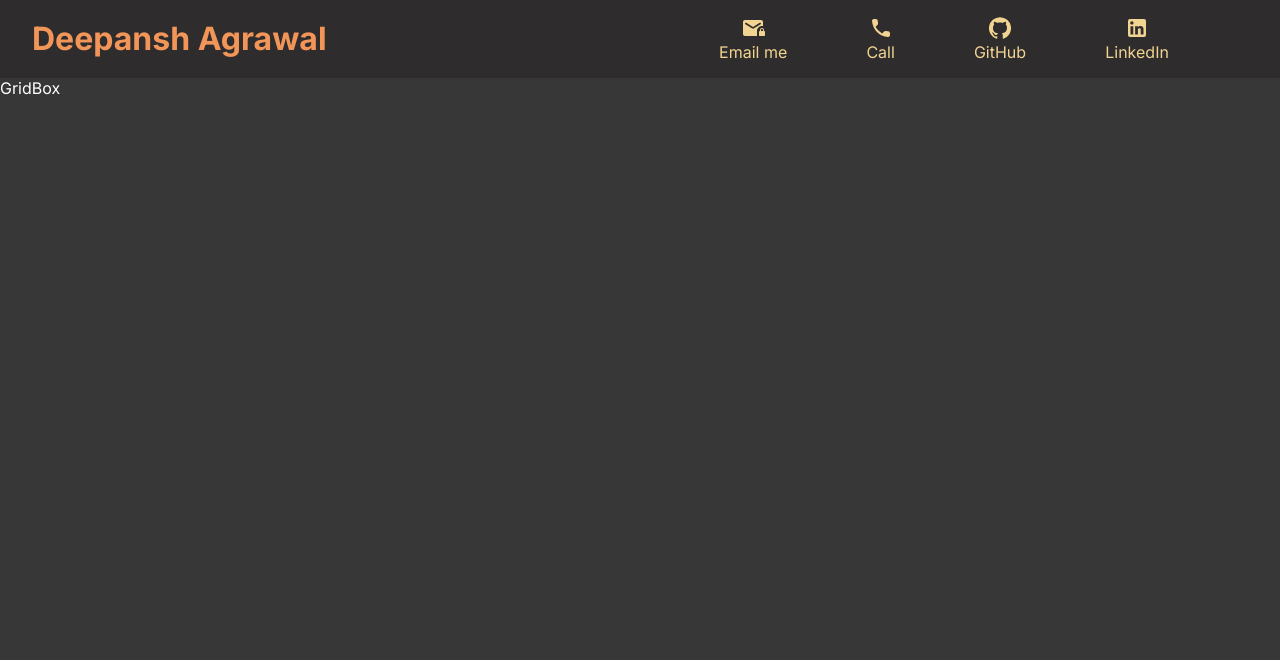
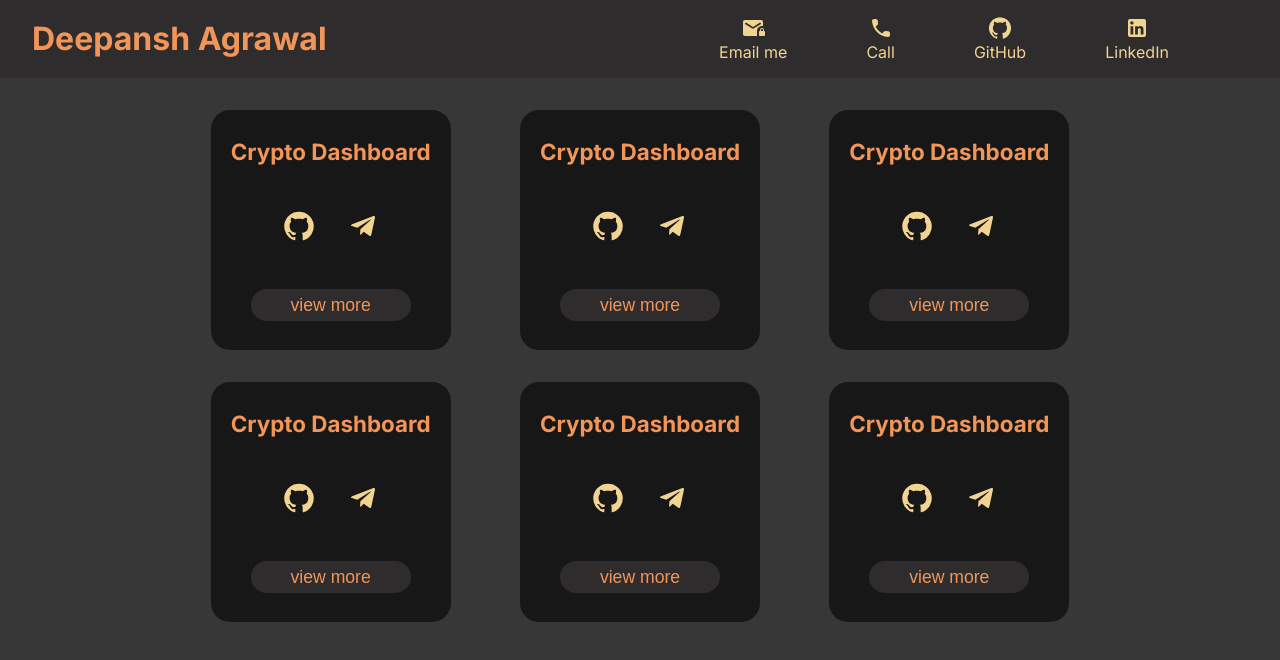
Before and after one commit to buddydeepansh/GithubProjects, a React (Vite) app: page / in a window 1280 px wide. Shown: the top 660 px of the page. Built offline with nearby package versions, Linux system fonts and the light colour scheme.

Commit message:
* Adding basic grid box stylings.

```diff
--- a/src/Components/Dashboard/DashBoard.jsx
+++ b/src/Components/Dashboard/DashBoard.jsx
@@ -2,12 +2,17 @@ import { observer } from "mobx-react"
 import React from "react"
 import AppStore from "../../Store/AppStore"
 import "./DashBoard.less"
+import projectsJSON from "../../JSON/Projects.json"
 import GridBox from "../GridBox/GridBox"
 
 const DashBoard = observer(() => {
   return (
     <div className="DashboardRoot">
-      <GridBox />
+      <div className="gridContainer">
+        {projectsJSON.map((project, index) => {
+          return <GridBox key={index} project={project} />
+        })}
+      </div>
     </div>
   )
 })
--- a/src/Components/Dashboard/DashBoard.less
+++ b/src/Components/Dashboard/DashBoard.less
@@ -0,0 +1,24 @@
+.DashboardRoot{
+  display: flex;
+  justify-content: center;
+  align-items: center;
+}
+.gridContainer{
+  display: grid;
+  grid-template-columns: repeat(3,1fr);
+  justify-items: center;
+  align-items: center;
+  gap: 2rem;
+  width: 70%;
+  margin: 2rem auto;
+}
+@media screen and (max-width: 800px) {
+  .gridContainer{
+    grid-template-columns: repeat(2,1fr);
+  }
+}
+@media screen and (max-width: 650px) {
+  .gridContainer{
+    grid-template-columns: repeat(1,1fr);
+  }
+}
--- a/src/Components/GridBox/GridBox.jsx
+++ b/src/Components/GridBox/GridBox.jsx
@@ -1,9 +1,42 @@
-import React from 'react'
+import { observer } from "mobx-react"
+import "./GridBox.less"
+import GitHubIcon from "@mui/icons-material/GitHub"
+import TelegramIcon from "@mui/icons-material/Telegram"
+import Tooltip from "@mui/material/Tooltip"
+import Zoom from "@mui/material/Zoom"
+import AppStore from "../../Store/AppStore"
+import React from "react"
 
-const GridBox = () => {
+const GridBox = observer(({ key, project }) => {
+  const handleGridBtnClick = () => {
+    AppStore.setModalData(project.id)
+  }
   return (
-    <div>GridBox</div>
+    <div className="GridBoxRoot" key={`singleGrid${key}`}>
+      <p className="projectName">{project.name}</p>
+      <div className="btnContainer">
+        <button className="gitBtn">
+          <Tooltip className="btnToolTip" title="View Repository" TransitionComponent={Zoom} placement="bottom">
+            <a href={`${project.gitLink}`} target={"__blank"}>
+              <GitHubIcon />
+            </a>
+          </Tooltip>
+        </button>
+        <button className="gitBtn">
+          <Tooltip className="btnToolTip" title="View Demo" TransitionComponent={Zoom} placement="bottom">
+            <a href={`${project.depLink}`} target={"__blank"}>
+              <TelegramIcon />
+            </a>
+          </Tooltip>
+        </button>
+      </div>
+      <div className="viewMoreBtn">
+        <button type="button" onClick={handleGridBtnClick}>
+          view more
+        </button>
+      </div>
+    </div>
   )
-}
+})
 
 export default GridBox
--- a/src/Components/GridBox/GridBox.less
+++ b/src/Components/GridBox/GridBox.less
@@ -0,0 +1,53 @@
+.GridBoxRoot {
+  width: 15rem;
+  height: 15rem;
+  background-color: var(--black);
+  border-radius: 19px;
+  display: flex;
+  flex-direction: column;
+  row-gap: 1rem;
+  justify-content: space-evenly;
+  align-items: center;
+}
+.projectName {
+  font-size: 1.4rem;
+  font-weight: 700;
+  color: var(--orange);
+  cursor: default;
+}
+.btnContainer {
+  display: flex;
+  justify-content: center;
+  align-items: center;
+  gap: 2rem;
+  .gitBtn {
+    background-color: transparent;
+    border: 0;
+    outline: none;
+    a {
+      text-decoration: none;
+      color: var(--peach);
+      svg {
+        width: 2rem;
+        height: 2rem;
+      }
+    }
+  }
+}
+.viewMoreBtn {
+  display: flex;
+  justify-content: center;
+  align-items: center;
+  button {
+    width: 10rem;
+    height: 2rem;
+    border-radius: 20px;
+    outline: none;
+    border: 0;
+    font-size: 1.1rem;
+    color: var(--orange);
+    background-color: var(--darkgrey);
+    font-weight: 500;
+    cursor: pointer;
+  }
+}
--- a/src/Components/Header/Header.less
+++ b/src/Components/Header/Header.less
@@ -12,7 +12,7 @@
   font-weight: 700;
   font-size: 2rem;
   cursor: default;
-  color: #f29559;
+  color: var(--orange);
 }
 .rightSection {
   display: flex;
@@ -26,7 +26,7 @@
       align-items: center;
       gap: 0.1rem;
       text-decoration: none;
-      color: #f2d492;
+      color: var(--peach);
     }
     // a:hover{
     //   transform: scale(1.1);
@@ -36,7 +36,7 @@
 }
 .drawerRoot{
   svg{
-    color: #f2d492;
+    color: var(--peach);
   }
 }
 @media screen and (max-width: 500px){
--- /dev/null
+++ b/src/JSON/Projects.json
@@ -0,0 +1,50 @@
+[
+  {
+    "id": "1",
+    "name": "Crypto Dashboard",
+    "gitLink": "https://github.com/buddydeepansh/CryptoDashboard",
+    "depLink": "https://crypto-dashboard-demo.netlify.app/",
+    "imgSrc": "Images/CryptoTracker.png",
+    "projectDesc": "This Crypto Dashboard conatins information on cryptocurrencies so that a user can track the rates, market prices, changes, graph of currencies."
+  },
+  {
+    "id": "2",
+    "name": "Crypto Dashboard",
+    "gitLink": "https://github.com/buddydeepansh/CryptoDashboard",
+    "depLink": "https://crypto-dashboard-demo.netlify.app/",
+    "imgSrc": "Images/CryptoTracker.png",
+    "projectDesc": "This Crypto Dashboard conatins information on cryptocurrencies so that a user can track the rates, market prices, changes, graph of currencies."
+  },
+  {
+    "id": "3",
+    "name": "Crypto Dashboard",
+    "gitLink": "https://github.com/buddydeepansh/CryptoDashboard",
+    "depLink": "https://crypto-dashboard-demo.netlify.app/",
+    "imgSrc": "Images/CryptoTracker.png",
+    "projectDesc": "This Crypto Dashboard conatins information on cryptocurrencies so that a user can track the rates, market prices, changes, graph of currencies."
+  },
+  {
+    "id": "4",
+    "name": "Crypto Dashboard",
+    "gitLink": "https://github.com/buddydeepansh/CryptoDashboard",
+    "depLink": "https://crypto-dashboard-demo.netlify.app/",
+    "imgSrc": "Images/CryptoTracker.png",
+    "projectDesc": "This Crypto Dashboard conatins information on cryptocurrencies so that a user can track the rates, market prices, changes, graph of currencies."
+  },
+  {
+    "id": "5",
+    "name": "Crypto Dashboard",
+    "gitLink": "https://github.com/buddydeepansh/CryptoDashboard",
+    "depLink": "https://crypto-dashboard-demo.netlify.app/",
+    "imgSrc": "Images/CryptoTracker.png",
+    "projectDesc": "This Crypto Dashboard conatins information on cryptocurrencies so that a user can track the rates, market prices, changes, graph of currencies."
+  },
+  {
+    "id": "6",
+    "name": "Crypto Dashboard",
+    "gitLink": "https://github.com/buddydeepansh/CryptoDashboard",
+    "depLink": "https://crypto-dashboard-demo.netlify.app/",
+    "imgSrc": "Images/CryptoTracker.png",
+    "projectDesc": "This Crypto Dashboard conatins information on cryptocurrencies so that a user can track the rates, market prices, changes, graph of currencies."
+  }
+]
--- a/src/Store/AppStore.js
+++ b/src/Store/AppStore.js
@@ -2,11 +2,15 @@ import { makeAutoObservable } from "mobx"
 
 class AppStore {
   device = 1
+  modalData = "1"
   constructor() {
     makeAutoObservable(this)
   }
   setDevice = (data) => {
     this.device = data
   }
+  setModalData = (data) => {
+    this.modalData = data
+  }
 }
 export default new AppStore()
--- a/src/index.css
+++ b/src/index.css
@@ -2,7 +2,10 @@
 :root {
   --grey: #383737;
   --darkgrey: #2e2c2c;
+  --black: #181717;
   --white: #ffffff;
+  --peach: #f2d492;
+  --orange: #f29559;
 }
 * {
   margin: 0;
--- a/vite.config.js
+++ b/vite.config.js
@@ -4,6 +4,7 @@ import react from "@vitejs/plugin-react"
 // https://vitejs.dev/config/
 export default defineConfig({
   plugins: [react()],
+  hmr: true,
   server: {
     port: 3000,
   },
```
Also changed, not shown: public/Images/CryptoTracker.png (added).
